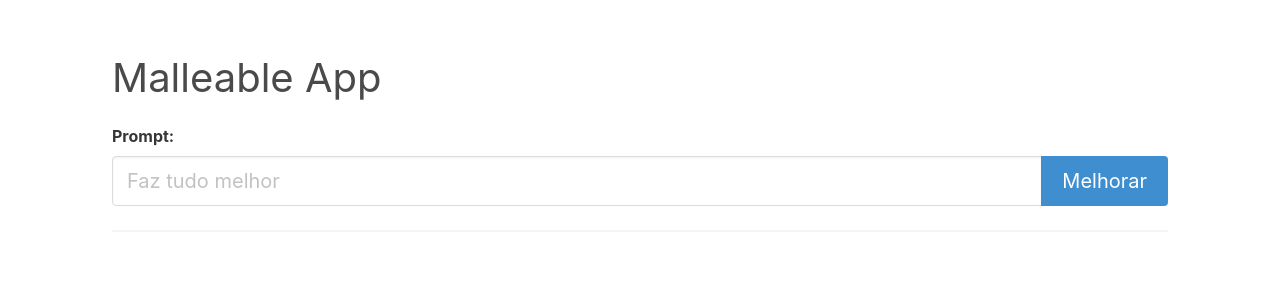
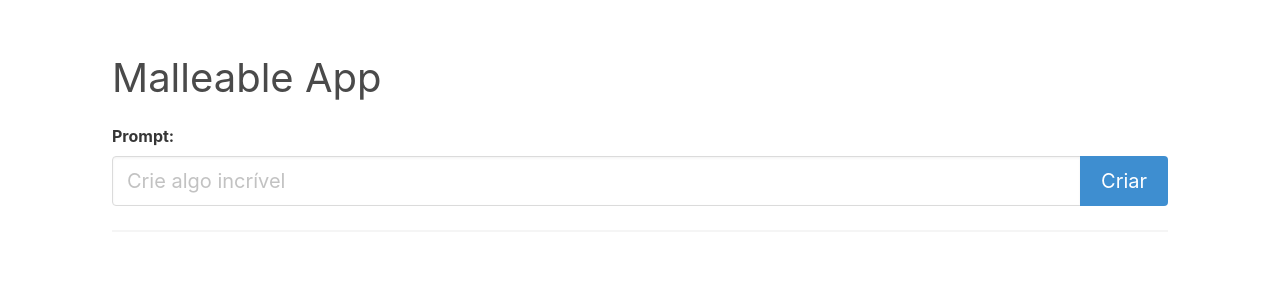
Before and after one commit to AlanTaranti/malleable-app, a Nuxt app in the folder frontend/: page / in a window 1280 px wide. Shown: the top 300 px of the page. Built offline with nearby package versions, Linux system fonts and the light colour scheme.

Commit message:
melhorado usabilidade

```diff
--- a/frontend/app.vue
+++ b/frontend/app.vue
@@ -9,10 +9,18 @@
       <label for="prompt" class="label mr-4">Prompt:</label>
       <div class="field has-addons">
         <div class="control is-expanded">
-          <input v-model="prompt" id="prompt" type="text" placeholder="Faz tudo melhor" class="input is-medium" />
+          <input
+            v-model="prompt"
+            id="prompt"
+            type="text"
+            :placeholder="criado ? 'Faz tudo melhor' : 'Crie algo incrível'"
+            class="input is-medium"
+          />
         </div>
         <div class="control">
-          <button :class="{ 'is-loading': status === 'pending' }" type="submit" class="button is-medium is-info">Melhorar</button>
+          <button :class="{ 'is-loading': status === 'pending' }" type="submit" class="button is-medium is-info">
+            {{ criado ? 'Melhorar' : 'Criar' }}
+          </button>
         </div>
       </div>
     </form>
@@ -26,6 +34,7 @@ import { firebaseFunctions } from '~/config/firebase';
 
 const prompt = ref('');
 const status = ref<'idle' | 'pending'>('idle');
+const criado = ref(false);
 
 const malleables = reactive<Record<string, any>>({
   template: `<div class='container'></div>`,
@@ -69,5 +78,7 @@ async function requestChanges() {
     malleables[key] = response.data.malleables[key];
   }
   status.value = 'idle';
+  criado.value = true;
+  prompt.value = '';
 }
 </script>
```
